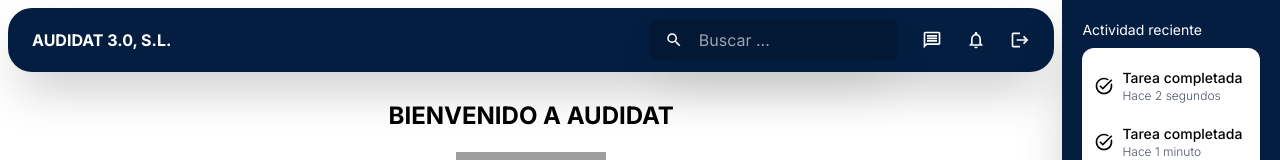
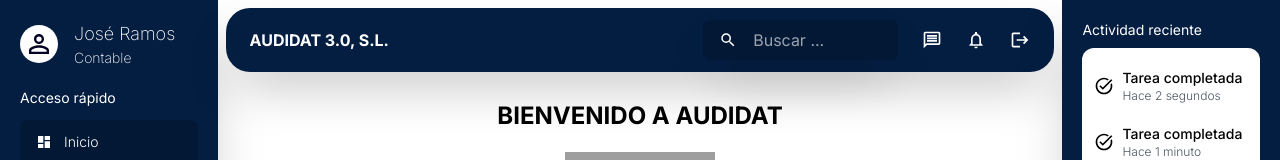
Before and after one commit to alexiglesiasmartinez/preprod-audidat-clientes, a Next.js app: page / in a window 1280 px wide. Shown: the top 160 px of the page. Built offline with nearby package versions, Linux system fonts and the light colour scheme; grey boxes are pictures that could not be loaded.

Commit message:
Barra lateral derecha acabada + AudidatCumple empezado v2

```diff
--- a/src/components/LeftBar.jsx
+++ b/src/components/LeftBar.jsx
@@ -16,7 +16,7 @@ import {
 } from "react-icons/md";
 
 const LeftBar = () => {
-   const [visible, setVisible] = useState(false);
+   const [visible, setVisible] = useState(true);
    const toggleVisibility = () => {
       setVisible(!visible);
    };
```
